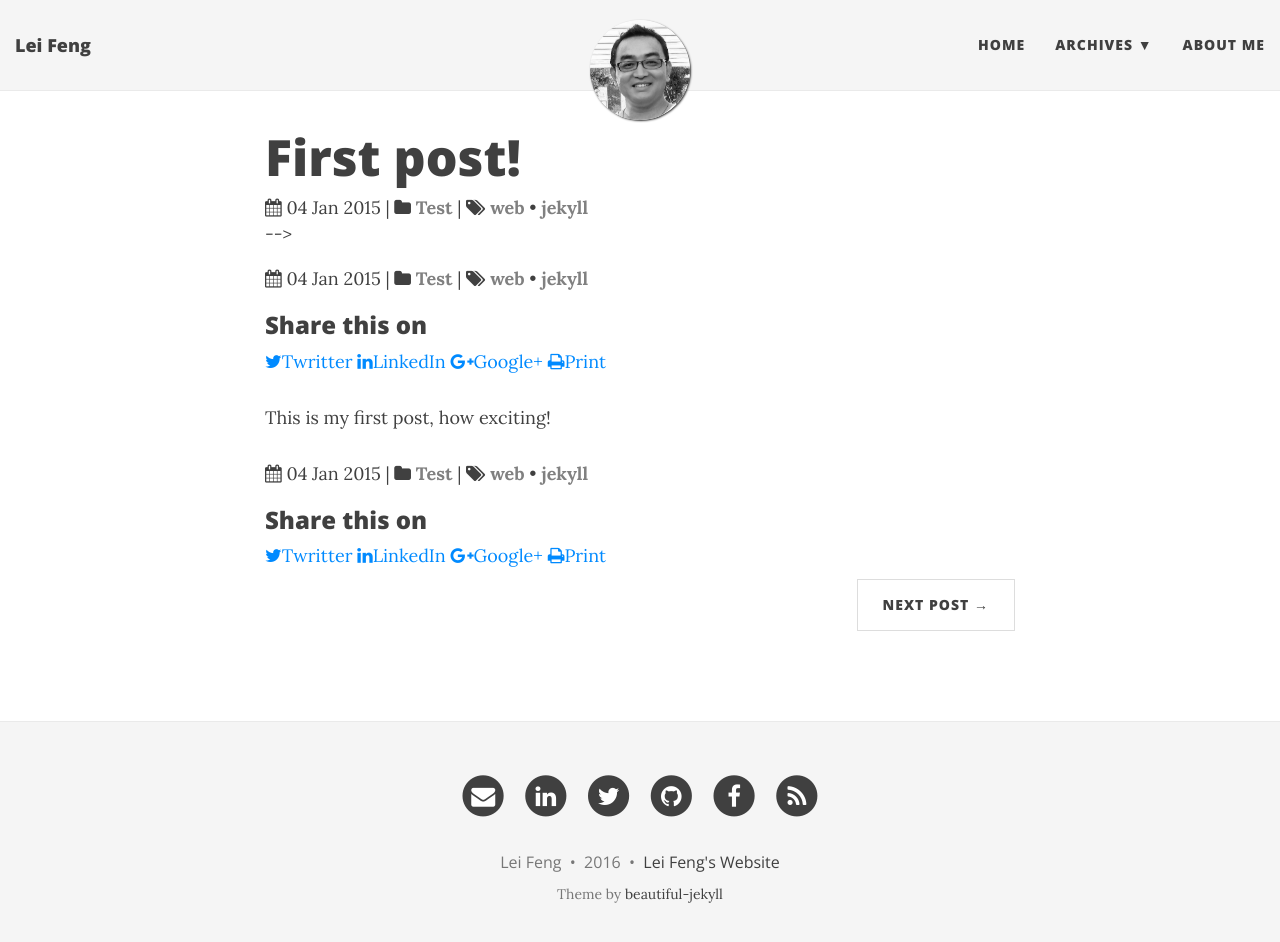
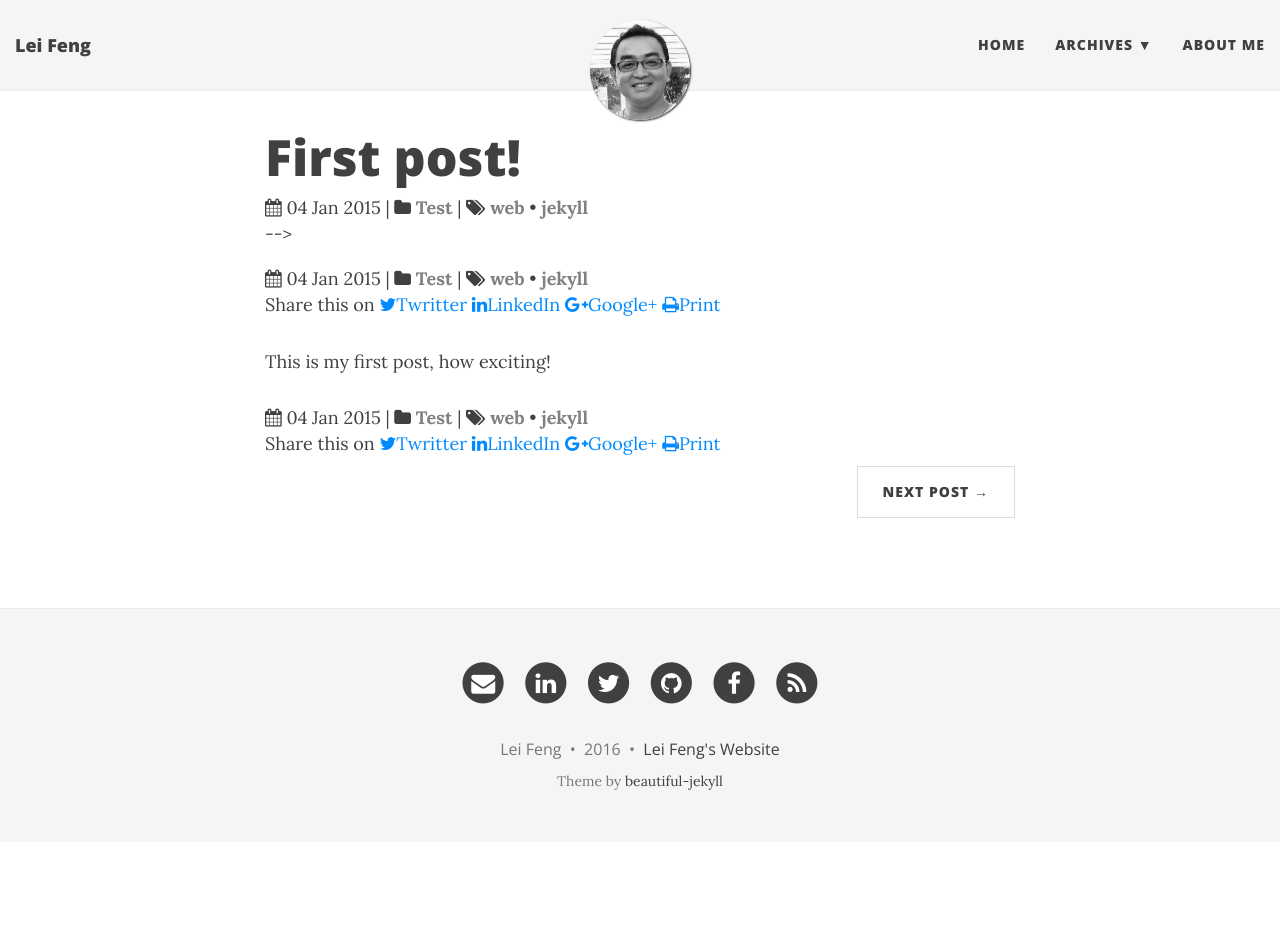
Before and after one commit to stonefl/stonefl.github.io, a Jekyll site: the page built from _posts/2015-01-04-first-post.md, in a window 1280 px wide and 955 px high. Shown: the top 942 px of the window. Built offline with Jekyll 4.4.1, drawn with Linux system fonts in a browser that asks for light colours; nearby versions of some CDN libraries; comment, search, counter and statistics services are not loaded.

```diff
--- a/_includes/share-social-icons.html
+++ b/_includes/share-social-icons.html
@@ -1,5 +1,5 @@
 <div class="social-icons">
-  <h3>Share this on </h3>
+  Share this on
   <!--twitter-->
   <a href="https://twitter.com/share?text={{ page.title }}&amp;url={{ site.url }}{{ page.url }}&amp;via={{ site.author.twitter }}"  class="social-icons" target="_blank" title="Share on twitter"> <i class="fa fa-twitter meta"></i>Twritter</a>
   <!--Linkedin-->
```
